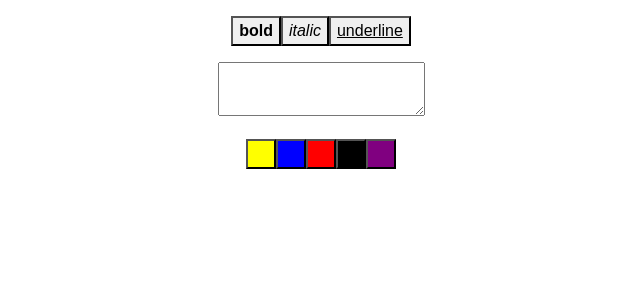
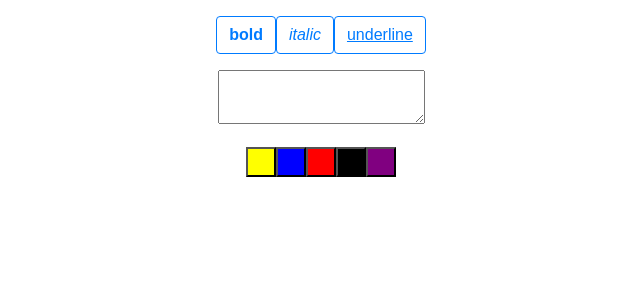
Before and after one commit to JoinCODED/MP-TextEditor, a React (Create React App) app: page / in a window 1280 px wide. Shown: the top 300 px of the page, without its empty margins (319-959 px from the left). Built offline with nearby package versions, Linux system fonts and the light colour scheme.

Commit message:
Add classname to buttons

```diff
--- a/src/App.js
+++ b/src/App.js
@@ -41,6 +41,9 @@ class App extends Component {
     const stylingBoxes = styleNames.map(style => {
       return (
         <button
+          className={`btn btn-${
+            this.state[style] ? "primary" : "outline-primary"
+          }`}
           style={styles[style]}
           key={style}
           onClick={() => this.setStyle(style)}
```
